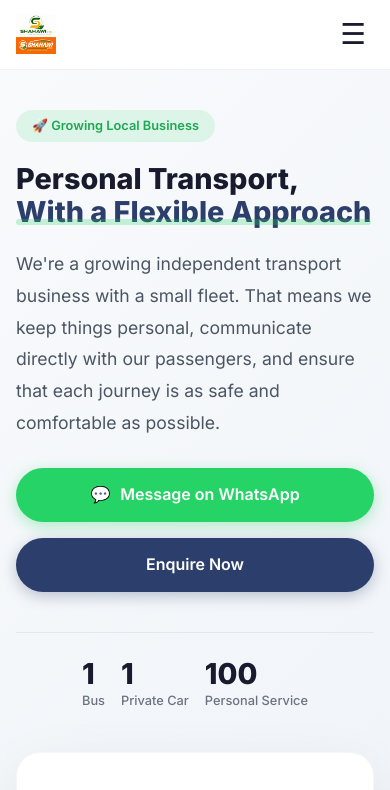
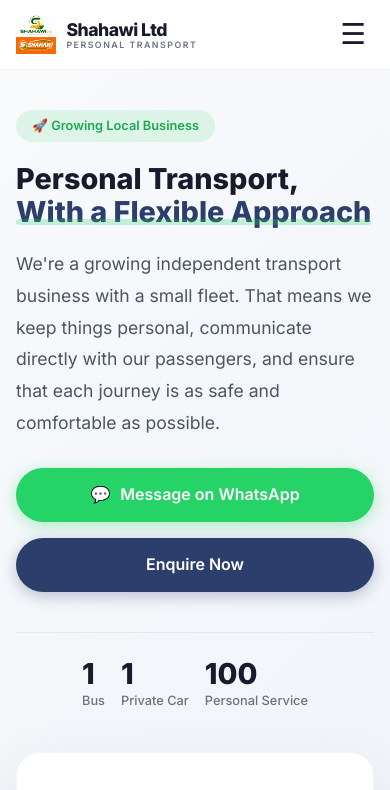
Before and after one commit to akb1166/shahawi-website, a plain HTML site: page index.html in a window 390 px wide. Shown: the top 790 px of the page. Drawn offline with Linux system fonts and the light colour scheme.

Commit message:
some editing

```diff
--- a/index.html
+++ b/index.html
@@ -12,12 +12,15 @@
     <nav class="navbar">
         <div class="container">
             <div class="nav-brand">
-                <div class="logo-container">
+                <a href="#" class="logo-link">
                     <img src="logo-primary.png" alt="Shahawi Ltd" class="logo logo-primary">
                     <img src="logo-alt.png" alt="Shahawi Ltd" class="logo logo-alt">
+                </a>
+                <div class="brand-text">
+                    <span class="brand-name">Shahawi Ltd</span>
+                    <span class="brand-tagline">PERSONAL TRANSPORT</span>
                 </div>
-            </div>
-            <div class="nav-links">
+            </div>            <div class="nav-links">
                 <a href="#services">Services</a>
                 <a href="#why-us">Why Us</a>
                 <a href="#contact" class="nav-cta">Contact</a>
--- a/style.css
+++ b/style.css
@@ -1436,3 +1436,56 @@ input:focus-visible {
         background: #000066;
     }
 }
+
+.nav-brand {
+    display: flex;
+    align-items: center;
+    gap: 14px;
+}
+
+.brand-text {
+    display: flex;
+    flex-direction: column;
+    line-height: 1.2;
+}
+
+.brand-name {
+    font-size: 1.4rem;
+    font-weight: 800;
+    color: #1a1a2e;
+    letter-spacing: -0.5px;
+}
+
+.brand-tagline {
+    font-size: 0.65rem;
+    font-weight: 600;
+    color: #6b7280;
+    letter-spacing: 2px;
+    text-transform: uppercase;
+}
+
+@media (max-width: 480px) {
+    .brand-name {
+        font-size: 1.1rem;
+    }
+    .brand-tagline {
+        font-size: 0.55rem;
+        letter-spacing: 1.5px;
+    }
+    .nav-brand {
+        gap: 10px;
+    }
+}
+
+@media (max-width: 360px) {
+    .brand-name {
+        font-size: 0.95rem;
+    }
+    .brand-tagline {
+        font-size: 0.5rem;
+        letter-spacing: 1px;
+    }
+    .nav-brand {
+        gap: 8px;
+    }
+}
```
